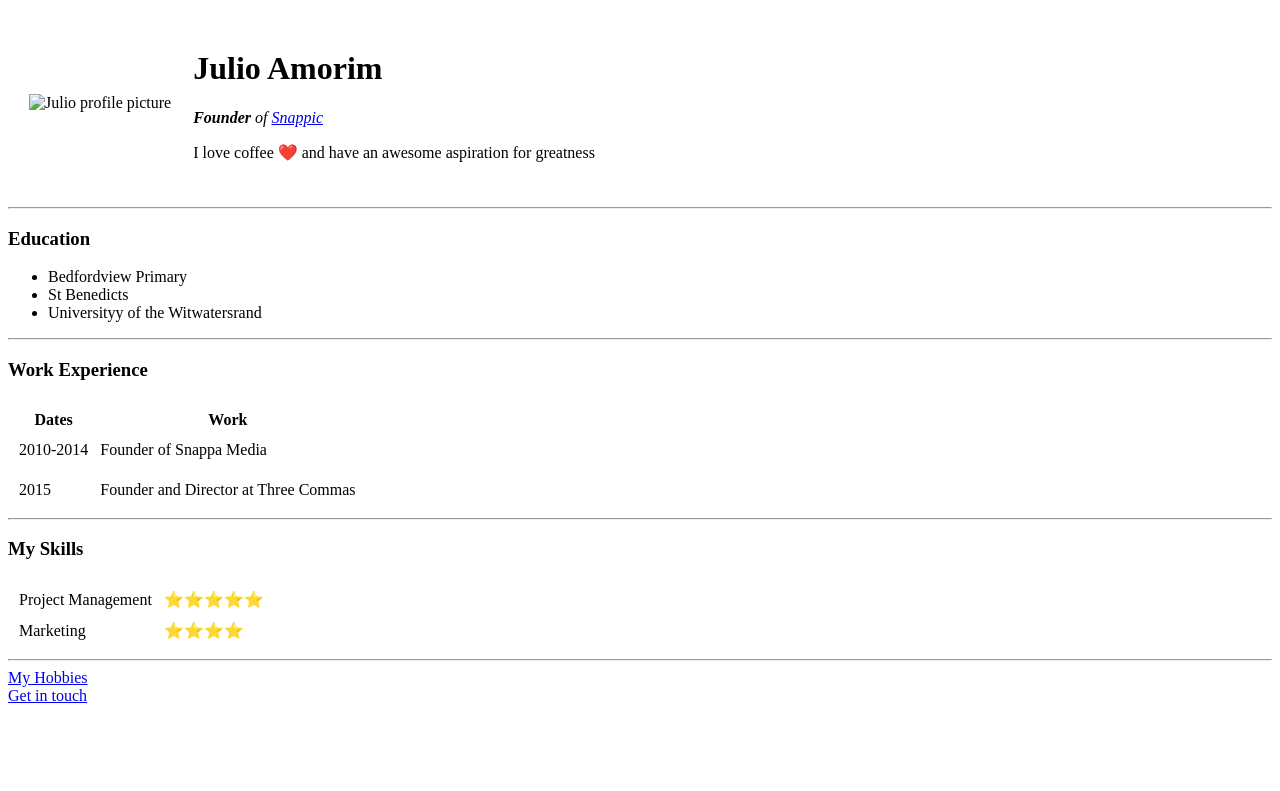
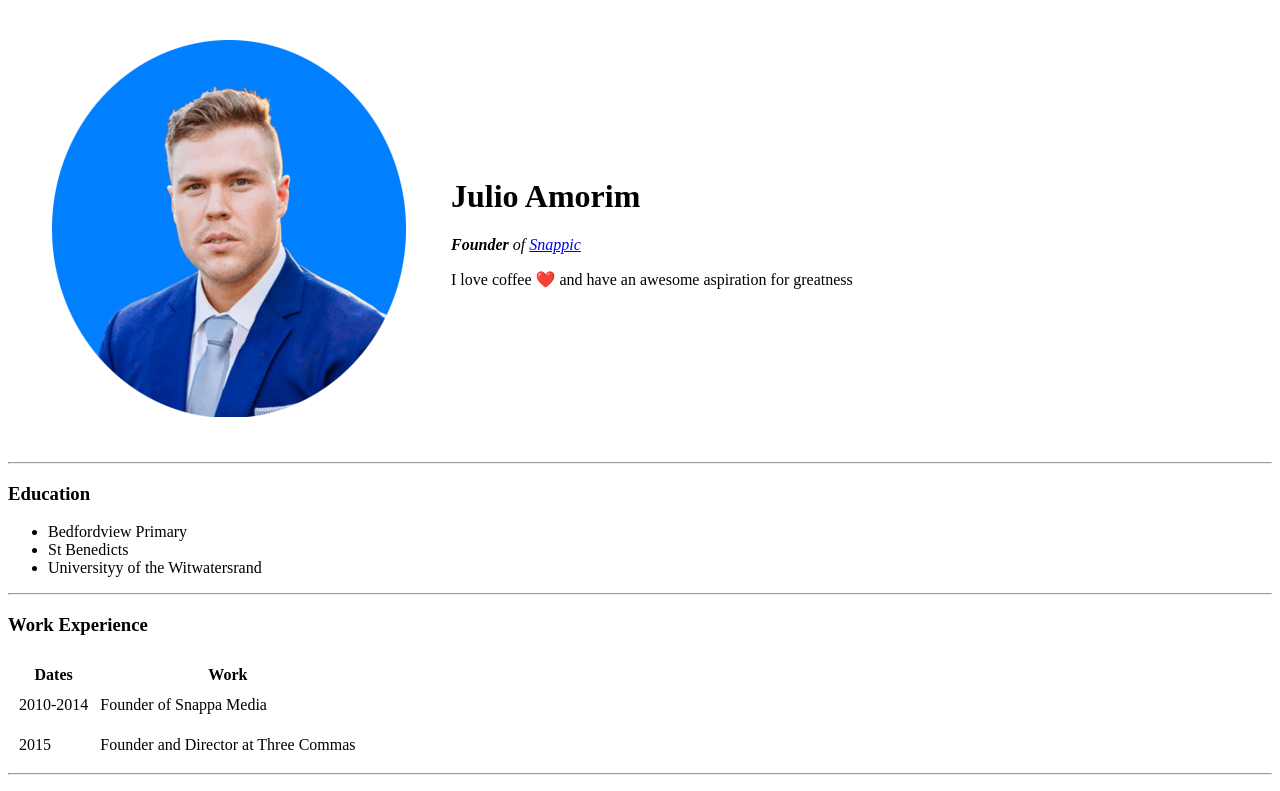
Before and after one commit to Hulios09/cv, a plain HTML site: page index.html in a window 1280 px wide. Shown: the top 791 px of the page. Drawn offline with Linux system fonts and the light colour scheme.

Commit message:
Missing "
Was not referencing the image

```diff
--- a/index.html
+++ b/index.html
@@ -9,7 +9,7 @@
 <body>
   <table cellspacing="20">
     <tr>
-      <td> <img src=images/Julio.png" alt="Julio profile picture"></td>
+      <td> <img src="images/Julio.png" alt="Julio profile picture"></td>
       <td>
         <h1>Julio Amorim</h1>
 
```
